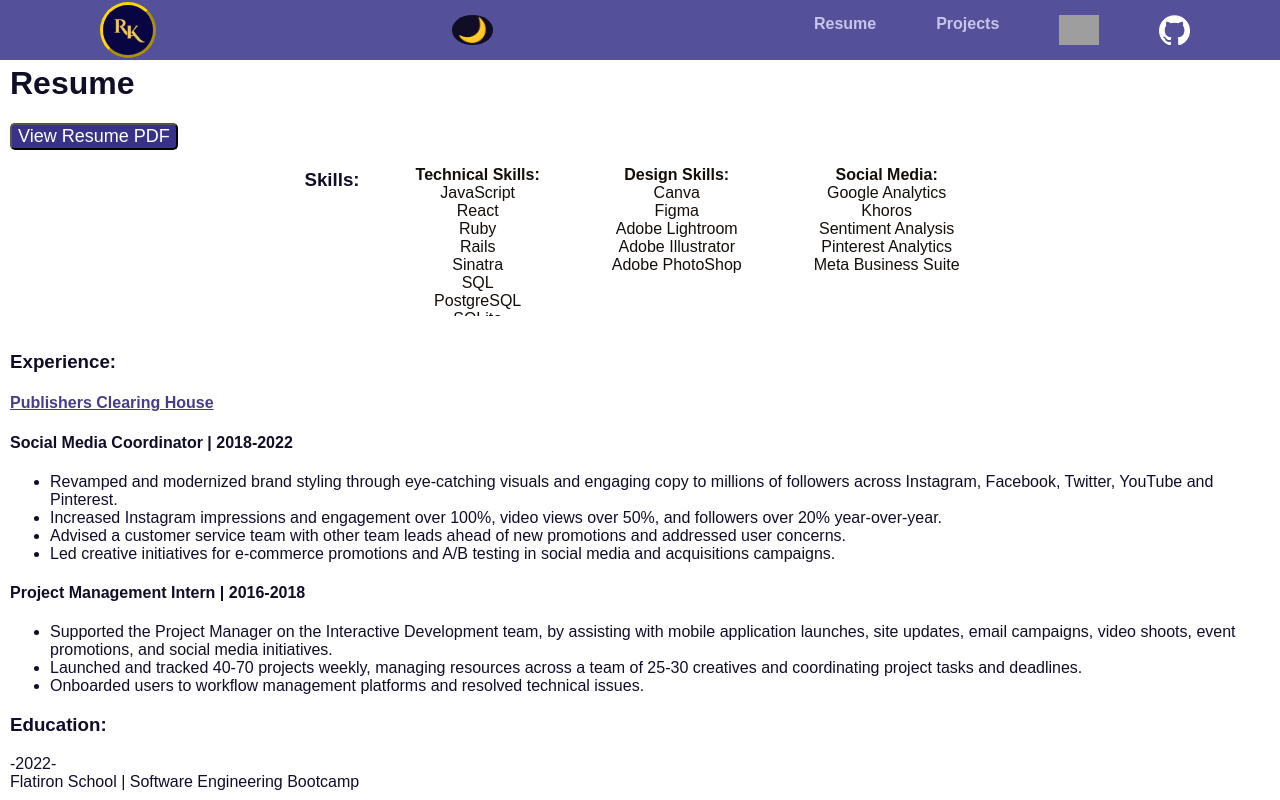
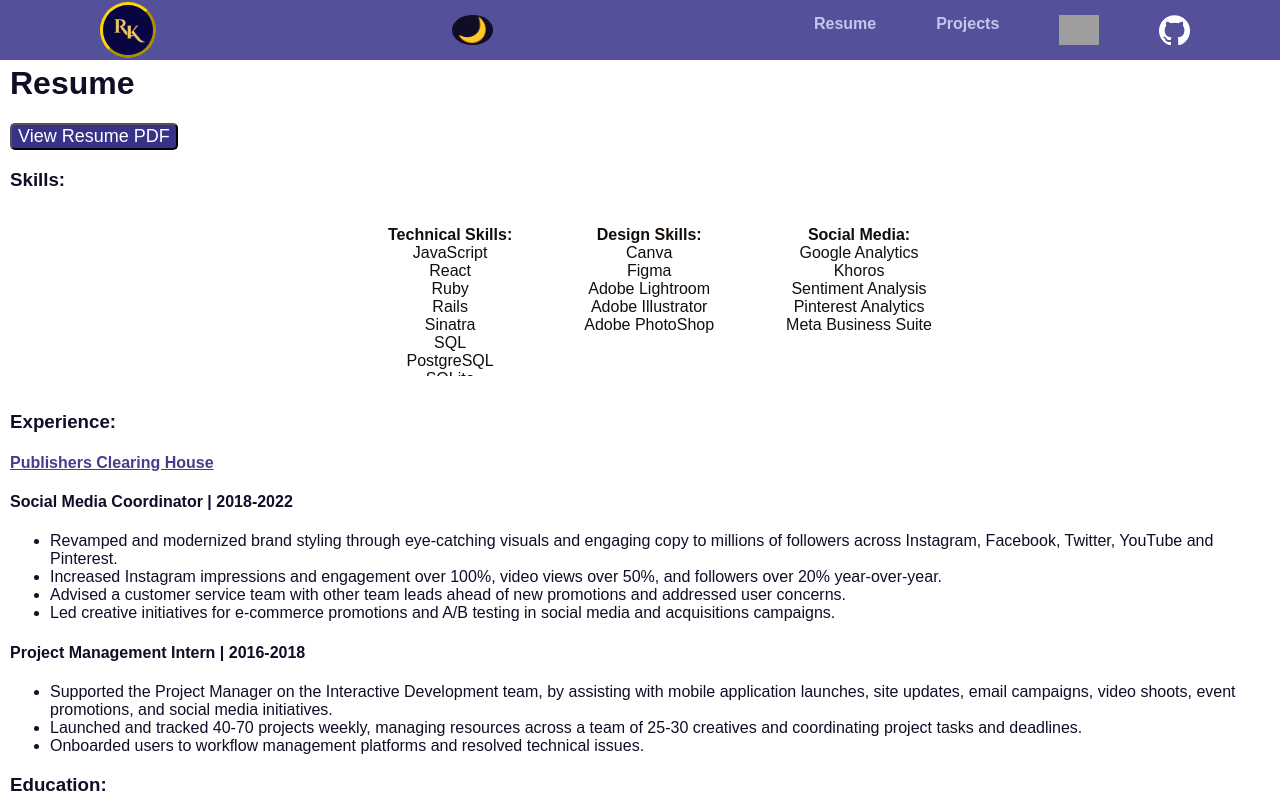
Before and after one commit to RafiaJK/portfolio, a React (Create React App) app: page /resume in a window 1280 px wide. Shown: the top 800 px of the page. Built offline with nearby package versions, Linux system fonts and the light colour scheme; grey boxes are pictures that could not be loaded.

Commit message:
Updated skills

```diff
--- a/src/Resume.js
+++ b/src/Resume.js
@@ -17,8 +17,8 @@ function Resume() {
       : <></>
       }
 
+<h3>Skills:</h3>
 <div className="skills-blocks">
-  <h3>Skills:</h3>
   <ul className="tech-skills-list"><b>Technical Skills:</b>
         <li>JavaScript</li>
         <li>React</li>
```
